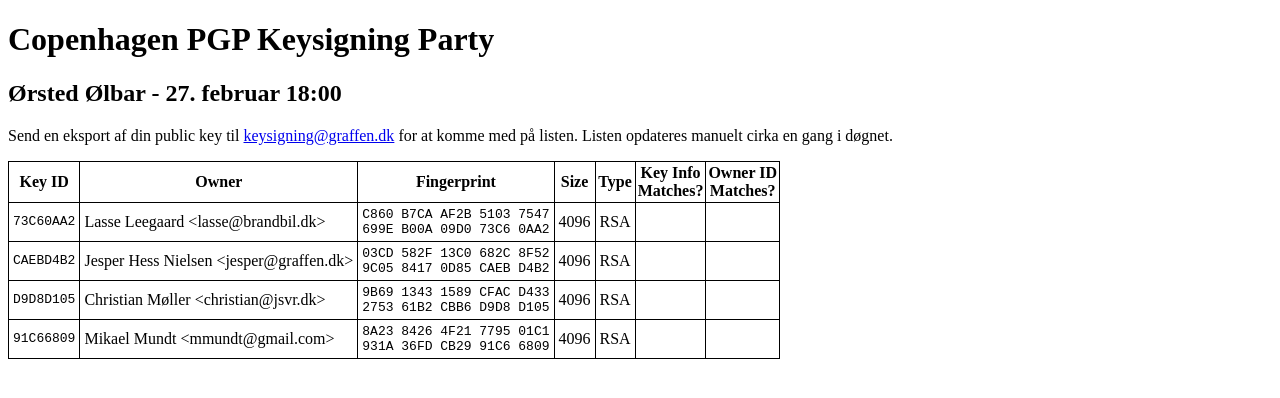
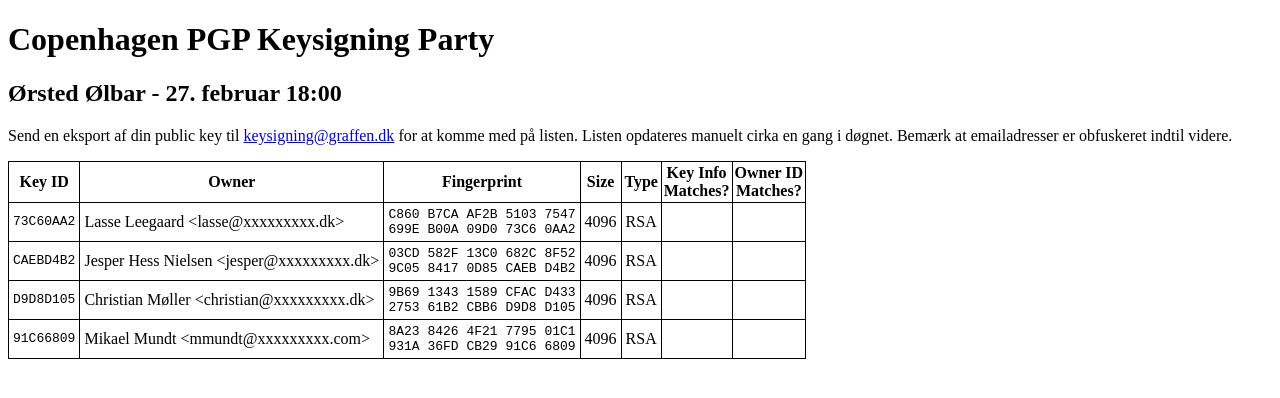
Before and after one commit to graffen/graffen.github.io, a Jekyll site: the page built from keysigning/index.md, in a window 1280 px wide. Shown: the top 398 px of the page. Built offline with Jekyll 4.4.1, drawn with Linux system fonts in a browser that asks for light colours.

Commit message:
Obfuscate email addresses on keysigning list

```diff
--- a/keysigning/index.md
+++ b/keysigning/index.md
@@ -6,14 +6,14 @@ layout: keysigningparty
 
 ## Ørsted Ølbar - 27. februar 18:00
 
-Send en eksport af din public key til <a href="mailto:keysigning@graffen.dk">keysigning@graffen.dk</a> for at komme med på listen. Listen opdateres manuelt cirka en gang i døgnet.
+Send en eksport af din public key til <a href="mailto:keysigning@graffen.dk">keysigning@graffen.dk</a> for at komme med på listen. Listen opdateres manuelt cirka en gang i døgnet. Bemærk at emailadresser er obfuskeret indtil videre.
 <table><tr><th>Key ID</th><th>Owner</th><th>Fingerprint</th><th>Size</th><th>Type</th><th>Key Info<br />Matches?</th><th>Owner ID<br />Matches?</th></tr>
-<tr><td><pre>73C60AA2</pre></td><td>Lasse Leegaard &lt;lasse@brandbil.dk&gt;</td><td><pre>C860 B7CA AF2B 5103 7547
+<tr><td><pre>73C60AA2</pre></td><td>Lasse Leegaard &lt;lasse@xxxxxxxxx.dk&gt;</td><td><pre>C860 B7CA AF2B 5103 7547
 699E B00A 09D0 73C6 0AA2</pre></td><td>4096</td><td>RSA</td><td></td><td></td></tr>
-<tr><td><pre>CAEBD4B2</pre></td><td>Jesper Hess Nielsen &lt;jesper@graffen.dk&gt;</td><td><pre>03CD 582F 13C0 682C 8F52
+<tr><td><pre>CAEBD4B2</pre></td><td>Jesper Hess Nielsen &lt;jesper@xxxxxxxxx.dk&gt;</td><td><pre>03CD 582F 13C0 682C 8F52
 9C05 8417 0D85 CAEB D4B2</pre></td><td>4096</td><td>RSA</td><td></td><td></td></tr>
-<tr><td><pre>D9D8D105</pre></td><td>Christian Møller &lt;christian@jsvr.dk&gt;</td><td><pre>9B69 1343 1589 CFAC D433
+<tr><td><pre>D9D8D105</pre></td><td>Christian Møller &lt;christian@xxxxxxxxx.dk&gt;</td><td><pre>9B69 1343 1589 CFAC D433
 2753 61B2 CBB6 D9D8 D105</pre></td><td>4096</td><td>RSA</td><td></td><td></td></tr>
-<tr><td><pre>91C66809</pre></td><td>Mikael Mundt &lt;mmundt@gmail.com&gt;</td><td><pre>8A23 8426 4F21 7795 01C1
+<tr><td><pre>91C66809</pre></td><td>Mikael Mundt &lt;mmundt@xxxxxxxxx.com&gt;</td><td><pre>8A23 8426 4F21 7795 01C1
 931A 36FD CB29 91C6 6809</pre></td><td>4096</td><td>RSA</td><td></td><td></td></tr>
 </table>
```
